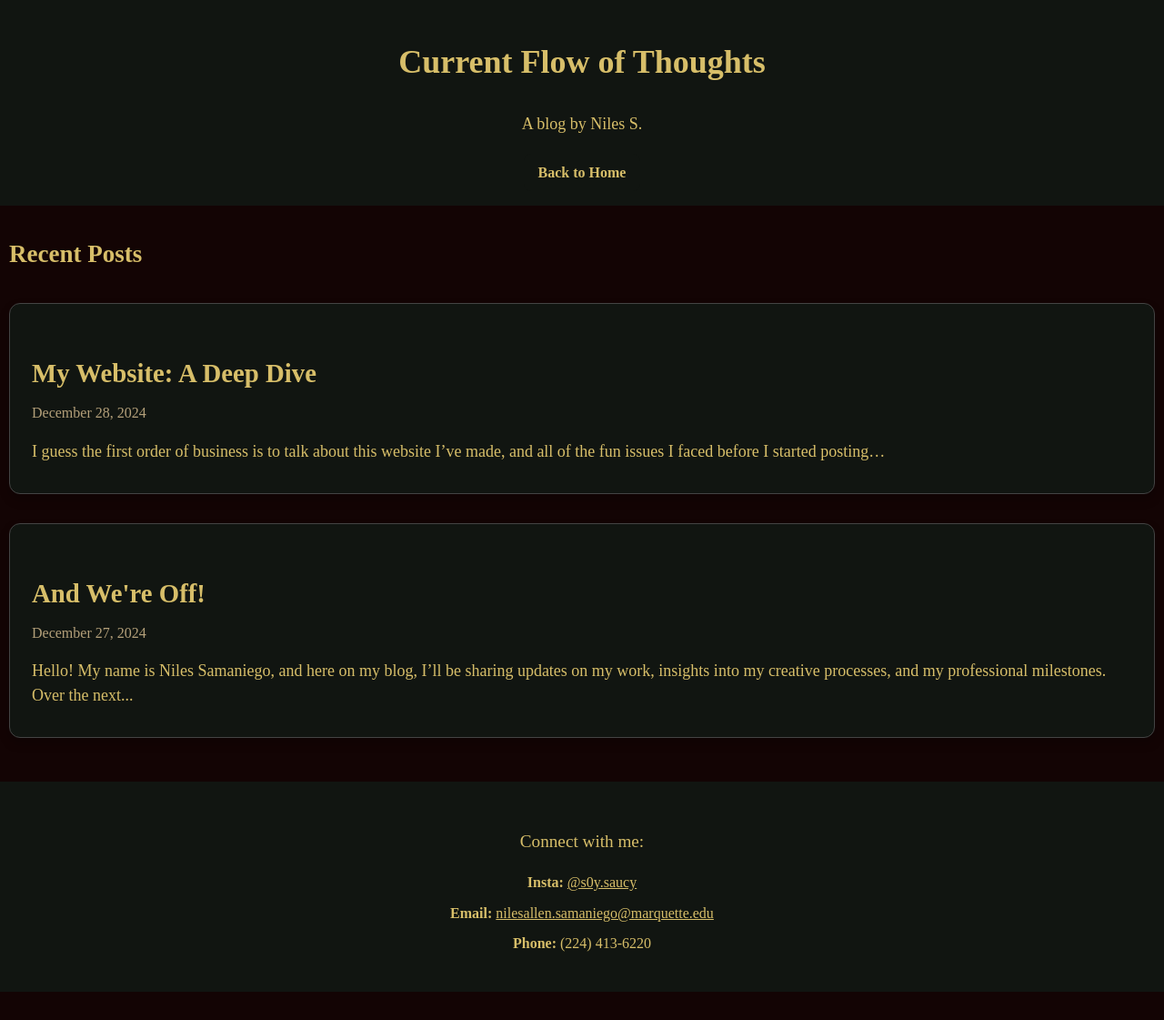
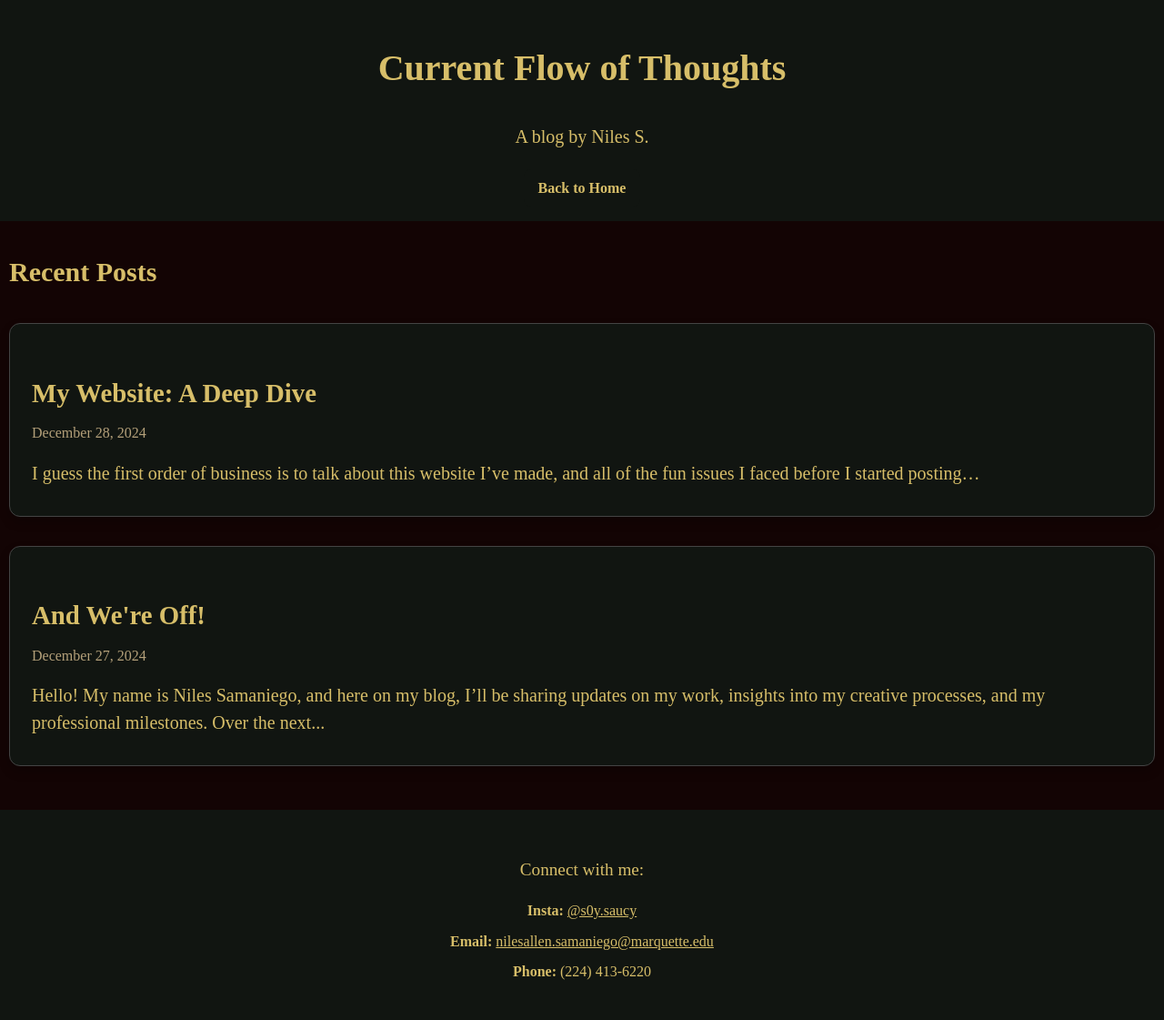
Before and after one commit to n-samaniego/Current-Flow-of-Thoughts, a Jekyll site: the page built from index.html, in a window 1280 px wide. Shown: the whole page at 91% size. Built offline with Jekyll 4.4.1, drawn with Linux system fonts in a browser that asks for light colours; the list of posts is cut into pages by our own code; before the commit the page ends 1090 px from its top, so only the background shows below that.

Commit message:
Update style.css

```diff
--- a/assets/style.css
+++ b/assets/style.css
@@ -11,7 +11,7 @@ html, body {
 
 body {
     width: 100%;
-    font-size: 1.125rem;  /* Increased font size for better readability */
+    font-size: 1.25rem;  /* Increased font size for better readability */
 }
 
 /* Header Styling */
```
